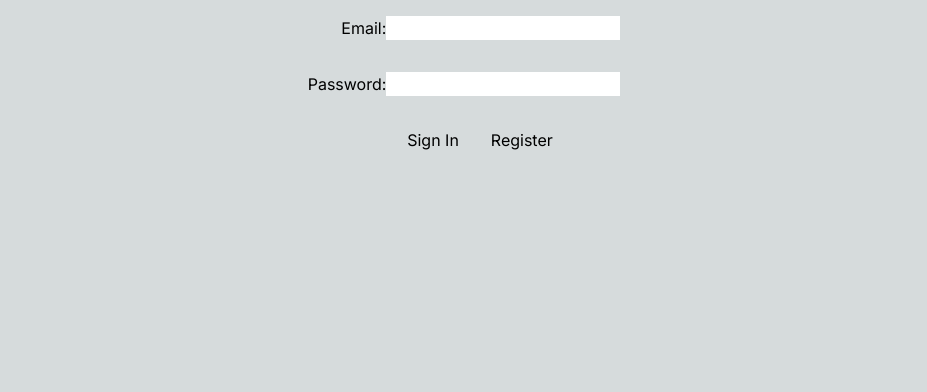
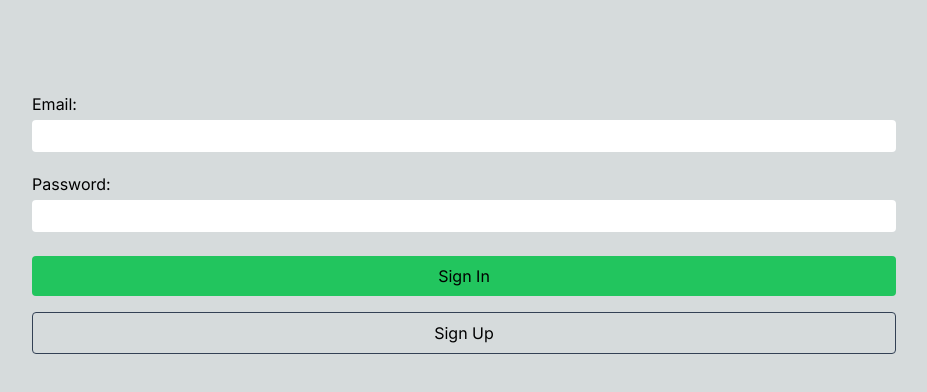
Before and after one commit to brewswain/quoted-code-challenge, a Next.js app: page /login in a window 1280 px wide. Shown: the top 392 px of the page, without its empty margins (176-1103 px from the left). Built offline with nearby package versions, Linux system fonts and the light colour scheme; no server answers.

Commit message:
Code cleanup, some navigation and styling

```diff
--- a/app/components/authentication/EmailAuthentication.tsx
+++ b/app/components/authentication/EmailAuthentication.tsx
@@ -18,11 +18,7 @@ interface EmailSignInProps {
 }
 
 const EmailAuthentication = () => {
-  // onAuthStateChanged(auth, (currentUser) => {
-  //   if (currentUser) {
-  //     console.log({ currentUser });
-  //   }
-  // });
+  const router = useRouter();
 
   const [authenticationPayload, setAuthenticationPayload] =
     useState<EmailSignInProps>({
@@ -68,6 +64,7 @@ const EmailAuthentication = () => {
     }
 
     setAuthenticationPayload({ email: "", password: "" });
+    router.push("/");
   };
 
   const handleSignUp = async () => {
@@ -86,38 +83,45 @@ const EmailAuthentication = () => {
     }
 
     setAuthenticationPayload({ email: "", password: "" });
+    router.push("/");
   };
 
   return (
-    <div className="flex flex-col items-center ">
-      <div className="flex flex-col">
-        <label className="flex  py-4 justify-center items-end self-end">
-          Email:
+    <div className="flex flex-col items-center w-[90vw] m-0 m-auto mt-20">
+      <div className="flex flex-col w-9/12">
+        <div className="flex-col py-2">
+          <label className="flex py-1">Email: </label>
           <input
             type="email"
             name="email"
             onChange={handleChange}
             value={authenticationPayload.email}
-            className="text-black "
+            className="text-black w-full py-1 rounded"
           />
-        </label>
-        <label className="flex  py-4 justify-center items-end self-end">
-          Password:
+        </div>
+        <div className="flex-col  py-2">
+          <label className="flex py-1">Password: </label>
           <input
             type="password"
             name="password"
             onChange={handleChange}
             value={authenticationPayload.password}
-            className={"text-black self-end"}
+            className={"text-black self-end w-full py-1 rounded"}
           />
-        </label>
+        </div>
       </div>
-      <div className="flex items-end justify-center py-4">
-        <button type="button" onClick={() => handleSignIn()} className="px-8">
+      <div className="flex items-end justify-center py-4  w-9/12 ">
+        <button
+          className="bg-green-500 w-full py-2 rounded"
+          type="button"
+          onClick={() => handleSignIn()}
+        >
           Sign In
         </button>
-        <button type="button" onClick={handleSignUp}>
-          Register
+      </div>
+      <div className="flex items-end justify-center border border-slate-700 w-9/12 rounded">
+        <button type="button" onClick={handleSignUp} className="py-2">
+          Sign Up
         </button>
       </div>
       <ToastContainer position="bottom-center" />
```
